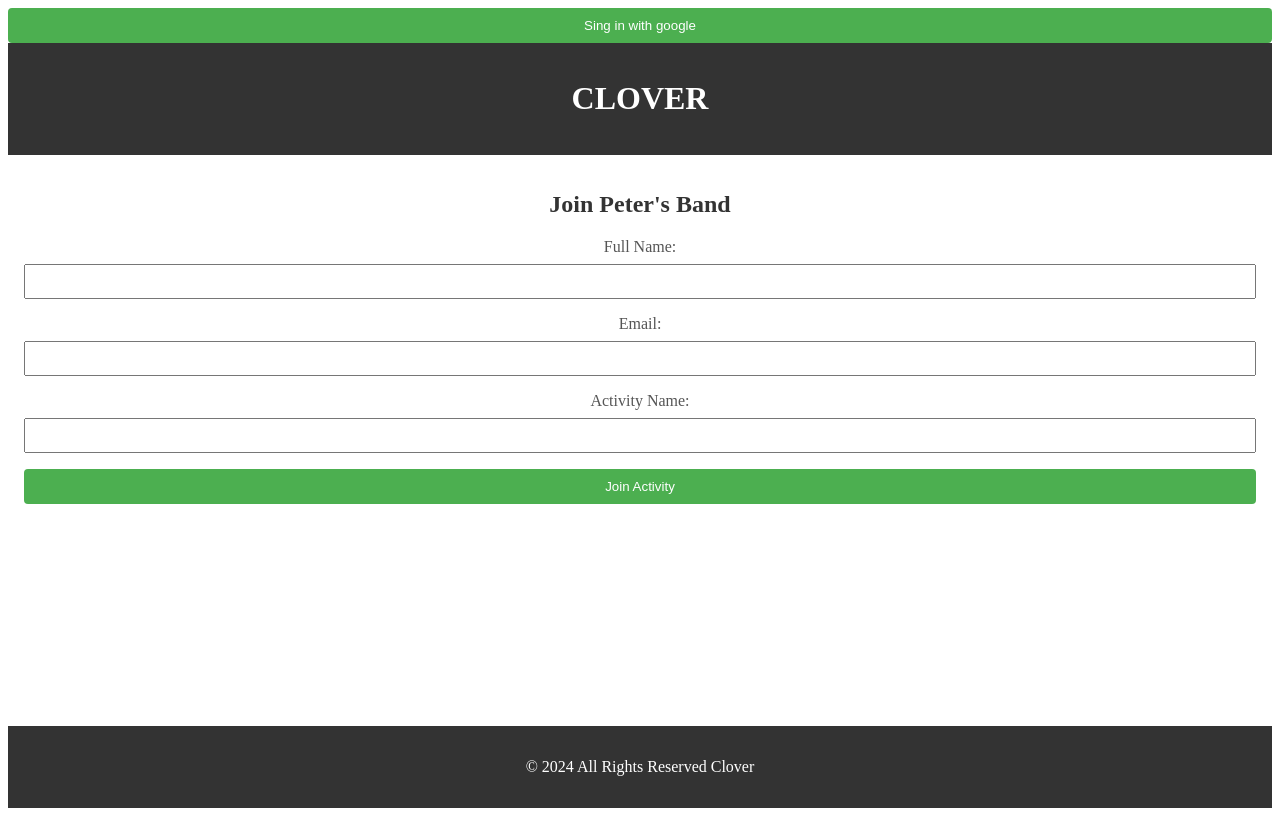
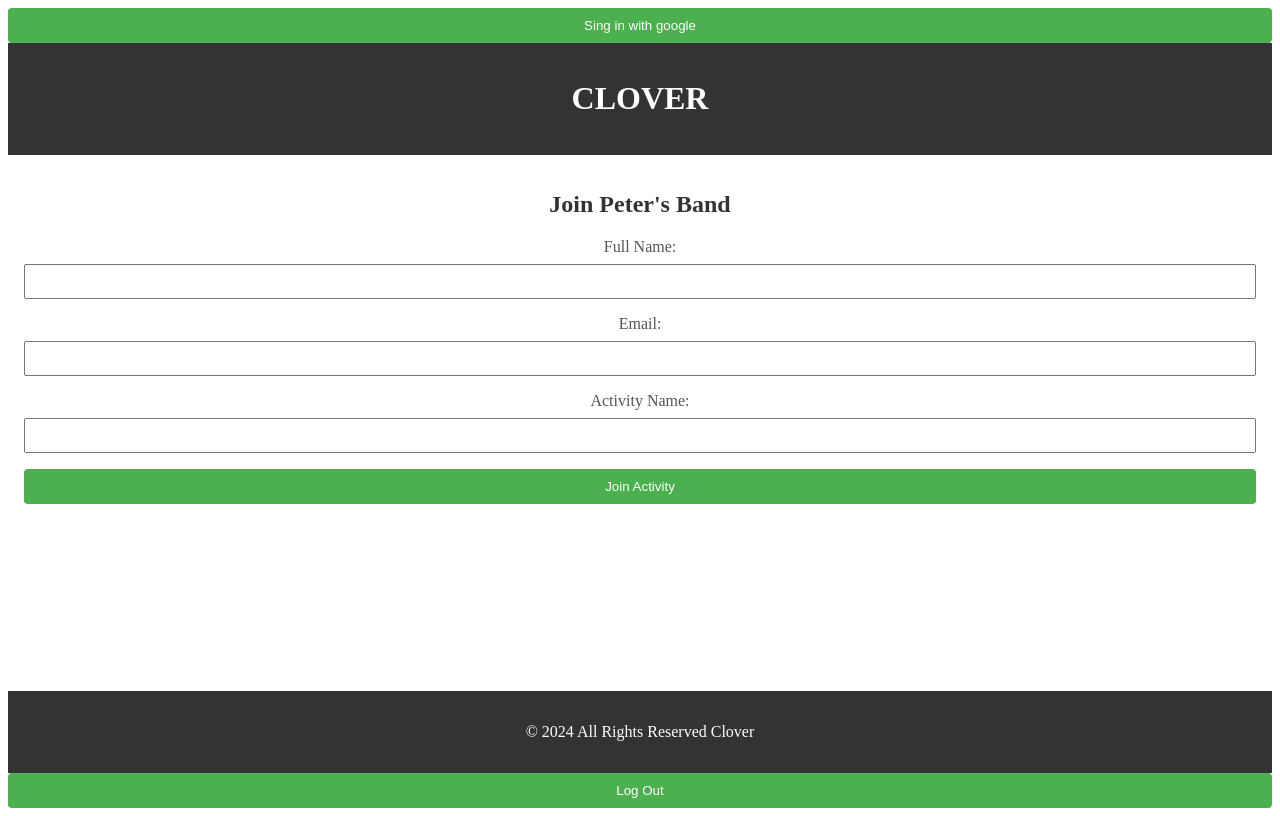
Before and after one commit to juannlowe/clover-app, a React (Vite) app: page / in a window 1280 px wide. Built offline with nearby package versions, Linux system fonts and the light colour scheme.

Commit message:
fixing bugs

```diff
--- a/src/App.tsx
+++ /dev/null
@@ -1,18 +0,0 @@
-import Header from './components/Header';
-import Body from './components/Body';
-import Footer from './components/Footer';
-import SignIn from "./components/googleSignIn/SignIn"
-import './App.css';
-
-const App = () => {
-  return (
-    <div className="App">
-      <SignIn/>
-      <Header />
-      <Body />
-      <Footer />
-    </div>
-  );
-};
-
-export default App;
--- a/src/components/googleSignIn/Home.jsx
+++ b/src/components/googleSignIn/Home.jsx
@@ -1,3 +1,8 @@
+import Header from '../Header';
+import Body from '../Body';
+import Footer from '../Footer';
+import SignIn from "./SignIn"
+import '../../App.css';
 
 function Home(){
     const logout =()=>{
@@ -5,8 +10,11 @@ function Home(){
         window.location.reload()
     }
     return (
-        <div>
-            <p>Home Page</p>
+        <div className="App">
+      <SignIn/>
+      <Header />
+      <Body />
+      <Footer />
             <button onClick={logout}>Log Out</button>
         </div>
     )
--- a/src/main.tsx
+++ b/src/main.tsx
@@ -1,10 +1,10 @@
 import React from 'react'
-import App from './App'
+import Home from './components/googleSignIn/Home'
 import ReactDOM from 'react-dom/client'
 import './index.css'
 
 ReactDOM.createRoot(document.getElementById('root')!).render(
   <React.StrictMode>
-    <App />
+    <Home />
   </React.StrictMode>,
 )
```
